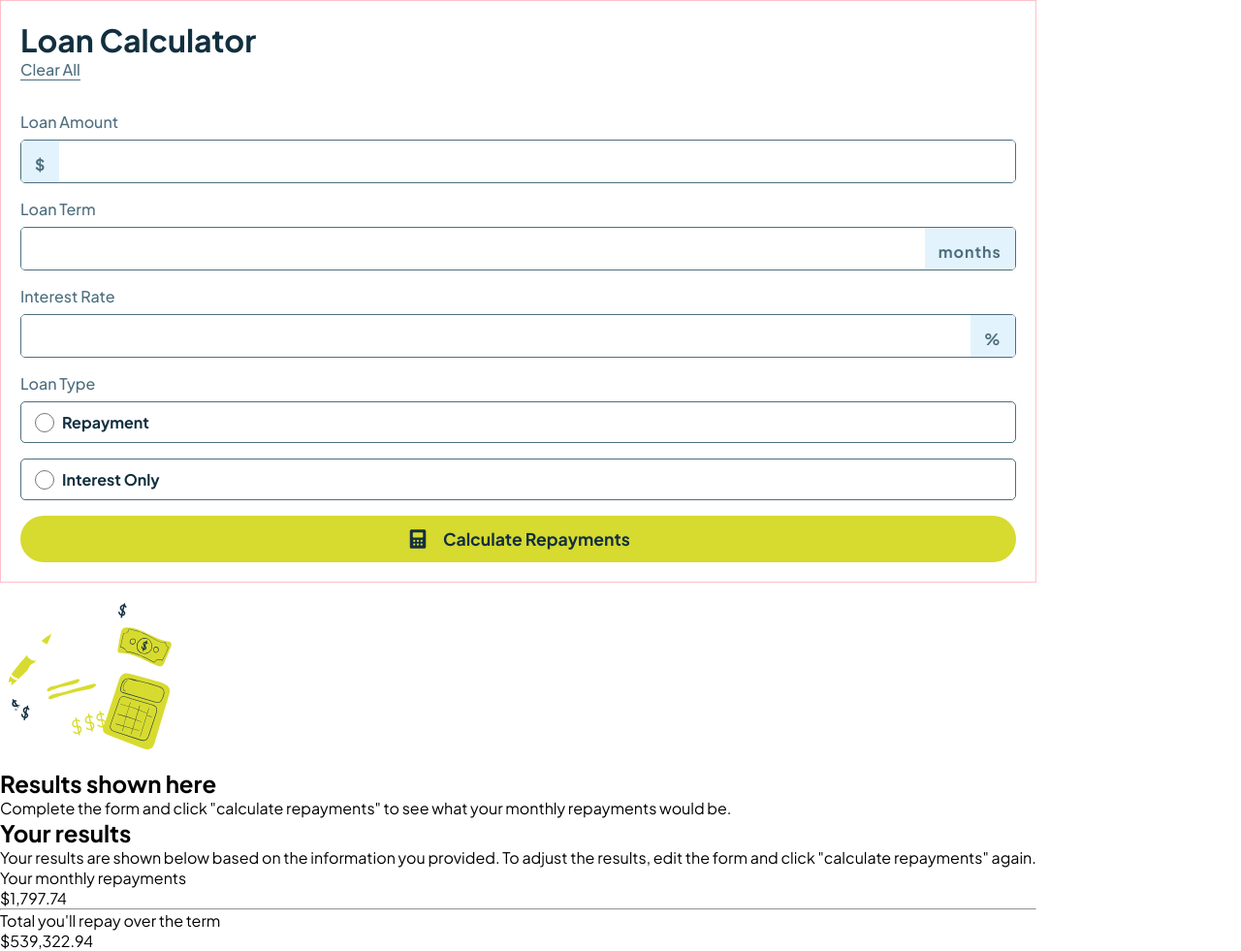
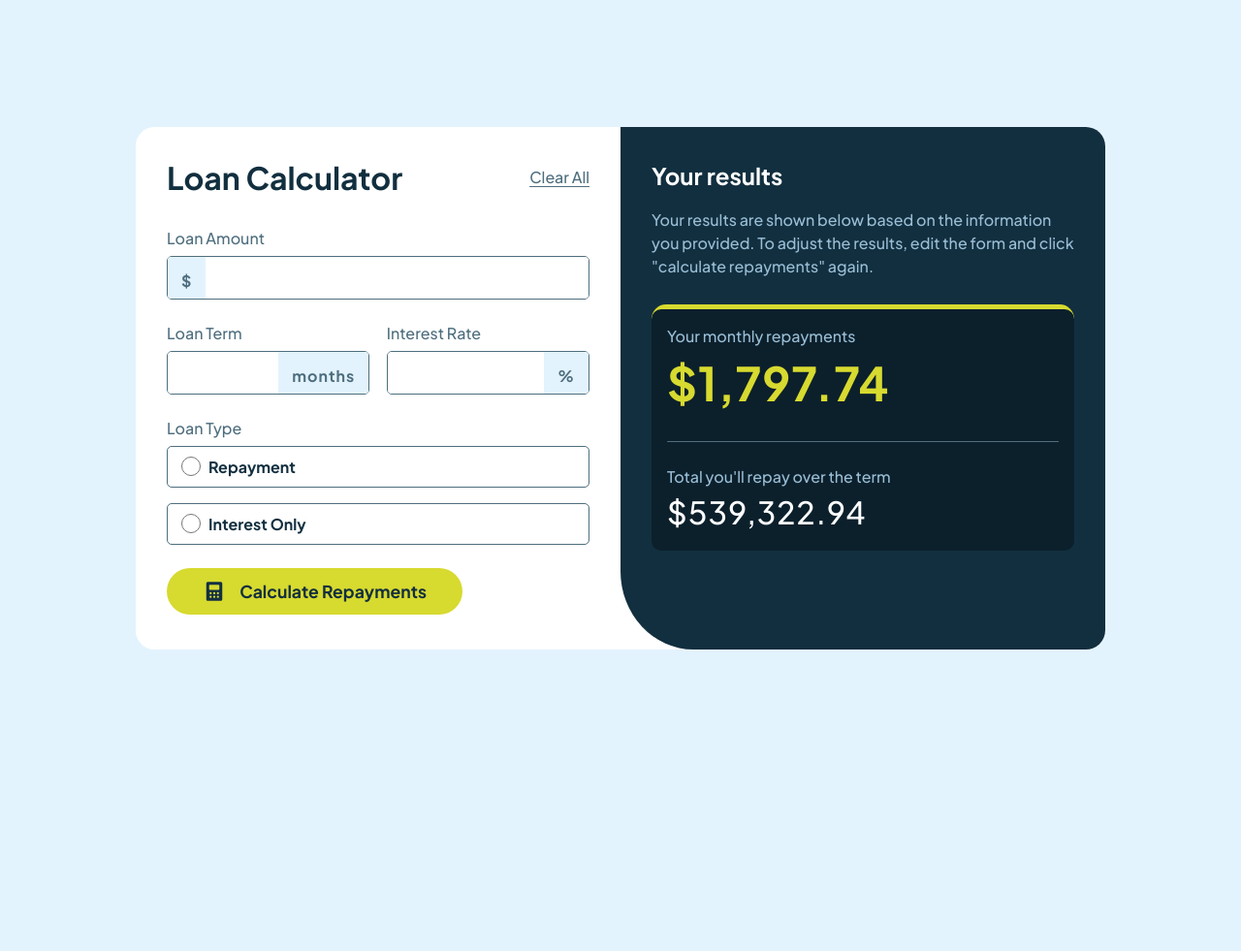
Before and after one commit to quasarblues/loan-repay-calc, a plain HTML site: page index.html in a window 1280 px wide. Shown: the whole page at 97% size. After the commit the page ends 800 px from the top, so only its background shows below. Drawn offline with Linux system fonts and the light colour scheme.

Commit message:
Added results section and media queries

```diff
--- a/index.html
+++ b/index.html
@@ -23,8 +23,9 @@
           <label for="amount">Loan Amount</label>
           <div>
             <span class="currency">$</span>
-            <input type="number" name="amount" id="amount">
+            <input type="text" name="amount" id="amount">
           </div>
+          <p class="error-msg">This field is required</p>
         </div>
 
         <div class="term-rate-wrapper">
@@ -35,6 +36,7 @@
               <input type="number" name="term" id="term">
               <span class="loan-term">months</span>
             </div>
+            <p class="error-msg">This field is required</p>
           </div>
 
           <div class="input-wrapper">
@@ -43,19 +45,22 @@
               <input type="number" name="rate" id="rate">
               <span class="percent">%</span>
             </div>
+            <p class="error-msg">This field is required</p>
           </div>
         </div>
         <fieldset>
           <legend>Loan Type</legend>
           <div class="input-wrapper radio">
             <input type="radio" name="loan-type" id="repayment" value="repayment">
-            <label class='radio2' for="repayment">Repayment</label>
+            <label for="repayment">Repayment</label>
           </div>
 
           <div class="input-wrapper radio">
             <input type="radio" name="loan-type" id="interest-only" value="interest-only">
-            <label class='radio2' for="interest-only">Interest Only</label>
+            <label for="interest-only">Interest Only</label>
           </div>
+          <p class="error-msg">This field is required</p>
+
         </fieldset>
         <button type="submit" class="calculate"><img src="assets/images/icon-calculator.svg" alt="">Calculate
           Repayments</button>
@@ -75,9 +80,9 @@
         <h2>Your results</h2>
         <p>Your results are shown below based on the information you provided. To adjust the results, edit the form and
           click "calculate repayments" again.</p>
-      </div>
+
         <div class="repayment-container">
-        <span class="green-bar"></span>
+          <!-- <div class="green-bar"></div> -->
           <div>
             <p>Your monthly repayments</p>
             <p class="monthly-repayment">$1,797.74</p>
@@ -89,6 +94,7 @@
           </div>
         </div>
       </div>
+    </div>
   </main>
 
   <script src="app.js"></script>
--- a/style.css
+++ b/style.css
@@ -44,12 +44,18 @@ img {
 body {
     font-family: "Plus Jakarta Sans", sans-serif;
     display: flex;
-    width: 100%;
-    height: 100%;
+    width: 100vw;
+    height: 100vh;
+    justify-content: center;
+    align-items: center;
+    background-color: var(--slate-100);
 }
 
 main.project-container {
+    max-width: 1000px;
     display: grid;
+    background-color: #fff;
+    overflow: hidden;
 }
 
 div.loan-info {
@@ -57,7 +63,7 @@ div.loan-info {
     flex-direction: column;
     gap: 2rem;
     padding: 1.25rem;
-    border: 1px solid pink;
+    background-color: #fff;
 }
 
 .title h1 {
@@ -66,7 +72,9 @@ div.loan-info {
 
 .title button {
     border: none;
-    border-bottom: 1px solid var(--slate-700);
+    text-decoration: underline;
+    text-decoration-color: var(--slate-700);
+    text-underline-offset: 3px;
     background-color: transparent;
     color: var(--slate-700);
     font-weight: var(--fw-500);
@@ -92,9 +100,7 @@ form .input-wrapper {
     overflow: hidden;
 }
 
-.currency,
-.loan-term,
-.percent {
+span {
     position: absolute;
     background-color: var(--slate-100);
     padding: 0.875rem;
@@ -104,17 +110,13 @@ form .input-wrapper {
     letter-spacing: 1px;
 }
 
-.input-wrapper:focus-within span {
-    background-color: var(--slate-900);
-    color: var(--lime);
-}
-
 .loan-term,
 .percent {
     right: 0;
 }
 
-form input[type='number'] {
+form input[type='number'],
+form input[type='text'] {
     display: inline-block;
     border: none;
     padding: 0.875rem 0;
@@ -123,18 +125,19 @@ form input[type='number'] {
 }
 
 
-form input[type='number']#amount {
+#amount {
     padding-left: 3rem;
 }
 
-form input[type='number']#term,
-form input[type='number']#rate {
+#term,
+#rate {
     padding-left: 1rem;
 }
 
 
 fieldset {
     border: none;
+    margin-bottom: 0.5rem;
 }
 
 fieldset label {
@@ -198,6 +201,7 @@ form button[type='submit'] {
     align-items: center;
     width: 100%;
     padding: 0.75rem 0;
+    margin-bottom: 0.25rem;
     border-radius: 25px;
     border: none;
     background-color: var(--lime);
@@ -210,3 +214,166 @@ form button[type='submit'] {
 form button[type='submit'] img {
     margin-right: 0.875rem;
 }
+
+/* Error message & state */
+
+.error {
+    color: #fff;
+    background-color: var(--red);
+}
+
+.input-wrapper div:has(span.error) {
+    border-color: var(--red);
+}
+
+.input-wrapper:focus-within span {
+    background-color: var(--slate-900);
+    color: var(--lime);
+}
+
+.error-msg {
+    display: none;
+    color: var(--red);
+    font-size: 0.825rem;
+    margin-top: 0.5rem;
+}
+
+div.results {
+    background-color: var(--slate-900);
+    color: #fff;
+    padding: 2rem;
+    line-height: 1.5;
+}
+
+div.empty-results {
+    display: grid;
+    display: none;
+    row-gap: 1rem;
+    justify-content: center;
+    text-align: center;
+}
+
+.empty-results img {
+    width: 200px;
+    margin: 0 auto;
+}
+
+div.empty-results p,
+div.calculated-results p:first-of-type {
+    color: var(--slate-300);
+    font-weight: var(--fw-500);
+}
+
+.calculated-results {
+    /* display: none; */
+    display: grid;
+    row-gap: 1rem;
+    position: relative;
+    z-index: 1;
+}
+
+.repayment-container {
+    display: grid;
+    position: relative;
+    row-gap: 1.5rem;
+    background-color: hsl(202, 58%, 11%);
+    padding: 1rem;
+    margin-top: 1rem;
+    border-radius: 10px;
+
+}
+
+.repayment-container::before {
+    content: '';
+    position: absolute;
+    width: 100%;
+    height: 40px;
+    top: -2%;
+    background-color: var(--lime);
+    border-top-left-radius: 15px;
+    border-top-right-radius: 15px;
+    z-index: -1;
+}
+
+.repayment-container .monthly-repayment {
+    font-size: 3rem;
+    font-weight: var(--fw-700);
+    color: var(--lime);
+    letter-spacing: 1px;
+}
+
+hr {
+    border: none;
+    height: 1px;
+    background-color: var(--slate-700);
+    border-radius: 5px;
+}
+
+.repayment-container .total-repayment {
+    font-size: 2rem;
+    font-weight: var(--fw-500);
+    letter-spacing: 1px;
+}
+
+/* Large Screens */
+
+@media screen and (min-width: 768px) {
+    main.project-container {
+        grid-template-columns: 1fr 1fr;
+        grid-template-rows: 1fr;
+        border-radius: 20px;
+    }
+
+    div.loan-info {
+        padding: 2rem;
+    }
+
+    form .input-wrapper {
+        margin-bottom: 1.5rem;
+    }
+
+    .input-wrapper div:hover {
+        border-color: var(--slate-900);
+        cursor: pointer;
+    }
+
+    form input:hover {
+        cursor: pointer;
+    }
+
+    form fieldset .input-wrapper {
+        margin-bottom: 1rem;
+    }
+
+    fieldset .input-wrapper:hover {
+        cursor: pointer;
+        border-color: var(--lime);
+    }
+
+    .title {
+        display: flex;
+        justify-content: space-between;
+    }
+
+    .term-rate-wrapper {
+        display: flex;
+        justify-content: space-between;
+    }
+
+    .term-rate-wrapper .input-wrapper {
+        width: 48%;
+    }
+
+    form button[type='submit'] {
+        width: 70%;
+    }
+
+    form button[type='submit']:hover {
+        cursor: pointer;
+        background-color: hsla(61, 70%, 52%, 0.40)
+    }
+
+    div.results {
+        border-bottom-left-radius: 15%;
+    }
+}
```
Lines whose indentation alone changed are shown as unchanged.
